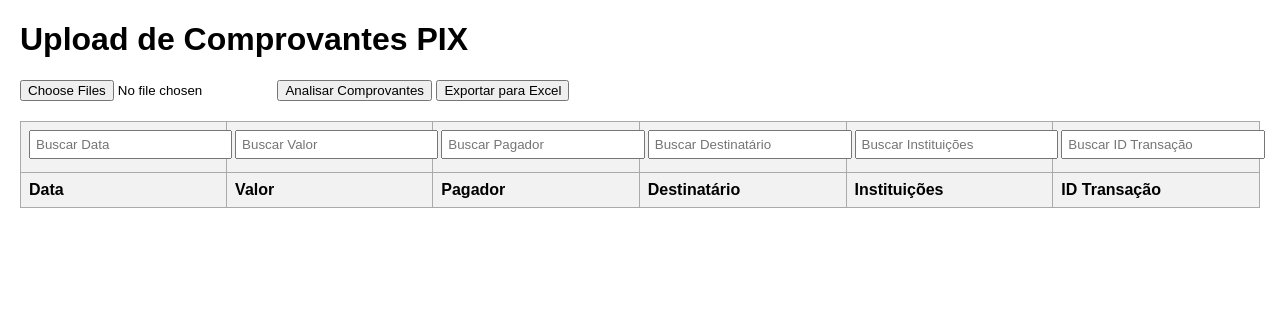
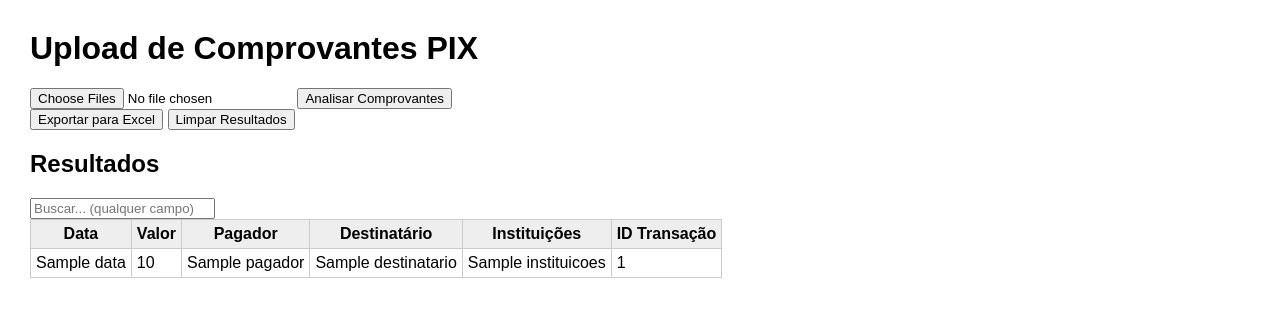
Before and after one commit to klebertxquer/comprovantes-pix, a Flask app: template templates/index.html in a window 1280 px wide. Shown: the top 317 px of the page. Run offline with Flask 3, Linux system fonts and the light colour scheme; the template is opened without the code that fills it: most values are stand-ins (such as "Sample title", 1, 10 or a date in 2020); lists and menus that the app fills with data are empty.

Commit message:
Update index.html

```diff
--- a/templates/index.html
+++ b/templates/index.html
@@ -1,106 +1,72 @@
 <!DOCTYPE html>
-<html lang="pt-BR">
+<html lang="pt-br">
 <head>
     <meta charset="UTF-8">
-  <title>Comprovantes PIX Automático</title>
+    <title>Upload de Comprovantes PIX</title>
     <style>
-    body { font-family: Arial; margin: 20px; }
-    table { border-collapse: collapse; width: 100%; margin-top: 20px; }
-    th, td { border: 1px solid #aaa; padding: 8px; text-align: left; }
-    th { background-color: #f2f2f2; }
-    input[type="text"] { width: 100%; padding: 5px; margin-bottom: 5px; }
+        body { font-family: Arial, sans-serif; margin: 30px; }
+        table, th, td { border: 1px solid #ccc; border-collapse: collapse; padding: 5px; }
+        th { background-color: #eee; }
+        input { margin-right: 10px; }
     </style>
 </head>
 <body>
+    <h1>Upload de Comprovantes PIX</h1>
 
-  <h1>Upload de Comprovantes PIX</h1>
-  <input type="file" id="upload" multiple>
-  <button onclick="enviarArquivos()">Analisar Comprovantes</button>
-  <button onclick="exportarExcel()">Exportar para Excel</button>
+    <form action="/extrair-comprovantes" method="POST" enctype="multipart/form-data">
+        <input type="file" name="file" multiple required>
+        <button type="submit">Analisar Comprovantes</button>
+    </form>
 
-  <table id="pixTable">
+    <form action="/exportar-excel" method="GET" style="display: inline;">
+        <button type="submit">Exportar para Excel</button>
+    </form>
+
+    <form action="/limpar" method="POST" style="display: inline;">
+        <button type="submit">Limpar Resultados</button>
+    </form>
+
+    <h2>Resultados</h2>
+
+    <input type="text" id="filtro" placeholder="Buscar... (qualquer campo)" onkeyup="filtrar()">
+
+    <table id="tabela">
         <thead>
             <tr>
-        <th><input type="text" placeholder="Buscar Data" onkeyup="filterTable(0, this.value)"></th>
-        <th><input type="text" placeholder="Buscar Valor" onkeyup="filterTable(1, this.value)"></th>
-        <th><input type="text" placeholder="Buscar Pagador" onkeyup="filterTable(2, this.value)"></th>
-        <th><input type="text" placeholder="Buscar Destinatário" onkeyup="filterTable(3, this.value)"></th>
-        <th><input type="text" placeholder="Buscar Instituições" onkeyup="filterTable(4, this.value)"></th>
-        <th><input type="text" placeholder="Buscar ID Transação" onkeyup="filterTable(5, this.value)"></th>
-      </tr>
-      <tr>
-        <th>Data</th><th>Valor</th><th>Pagador</th><th>Destinatário</th><th>Instituições</th><th>ID Transação</th>
+                <th>Data</th>
+                <th>Valor</th>
+                <th>Pagador</th>
+                <th>Destinatário</th>
+                <th>Instituições</th>
+                <th>ID Transação</th>
             </tr>
         </thead>
-    <tbody></tbody>
+        <tbody>
+            {% for item in resultados %}
+                {% if item.data or item.valor %}
+                <tr>
+                    <td>{{ item.data }}</td>
+                    <td>{{ item.valor }}</td>
+                    <td>{{ item.pagador }}</td>
+                    <td>{{ item.destinatario }}</td>
+                    <td>{{ item.instituicoes }}</td>
+                    <td>{{ item.id }}</td>
+                </tr>
+                {% endif %}
+            {% endfor %}
+        </tbody>
     </table>
 
     <script>
-    let dadosExportaveis = [];
+        function filtrar() {
+            const termo = document.getElementById("filtro").value.toLowerCase();
+            const linhas = document.querySelectorAll("#tabela tbody tr");
 
-    function enviarArquivos() {
-      const files = document.getElementById("upload").files;
-      const formData = new FormData();
-      for (let i = 0; i < files.length; i++) {
-        formData.append("file", files[i]);
-      }
-
-      fetch("/extrair-comprovantes", {
-        method: "POST",
-        body: formData
-      })
-      .then(res => res.json())
-      .then(data => {
-        dadosExportaveis = data;
-        const tbody = document.querySelector("#pixTable tbody");
-        tbody.innerHTML = "";
-        data.forEach(r => {
-          const row = `<tr>
-            <td>${r.data}</td>
-            <td>${r.valor}</td>
-            <td>${r.pagador}</td>
-            <td>${r.destinatario}</td>
-            <td>${r.instituicoes}</td>
-            <td>${r.id}</td>
-          </tr>`;
-          tbody.innerHTML += row;
-        });
+            linhas.forEach(linha => {
+                const texto = linha.textContent.toLowerCase();
+                linha.style.display = texto.includes(termo) ? "" : "none";
             });
         }
-
-    function filterTable(colIndex, filterValue) {
-      const table = document.getElementById("pixTable");
-      const tr = table.getElementsByTagName("tr");
-      const value = filterValue.toUpperCase();
-      for (let i = 2; i < tr.length; i++) {
-        const td = tr[i].getElementsByTagName("td")[colIndex];
-        if (td) {
-          const textValue = td.textContent || td.innerText;
-          tr[i].style.display = textValue.toUpperCase().includes(value) ? "" : "none";
-        }
-      }
-    }
-
-    function exportarExcel() {
-      if (dadosExportaveis.length === 0) {
-        alert("Nenhum dado para exportar.");
-        return;
-      }
-
-      let csv = "Data,Valor,Pagador,Destinatário,Instituições,ID Transação\n";
-      dadosExportaveis.forEach(r => {
-        csv += `"${r.data}","${r.valor}","${r.pagador}","${r.destinatario}","${r.instituicoes}","${r.id}"\n`;
-      });
-
-      const blob = new Blob([csv], { type: "text/csv;charset=utf-8;" });
-      const link = document.createElement("a");
-      link.href = URL.createObjectURL(blob);
-      link.download = "comprovantes_pix.csv";
-      document.body.appendChild(link);
-      link.click();
-      document.body.removeChild(link);
-    }
     </script>
-
 </body>
 </html>
```
Lines whose indentation alone changed are shown as unchanged.
